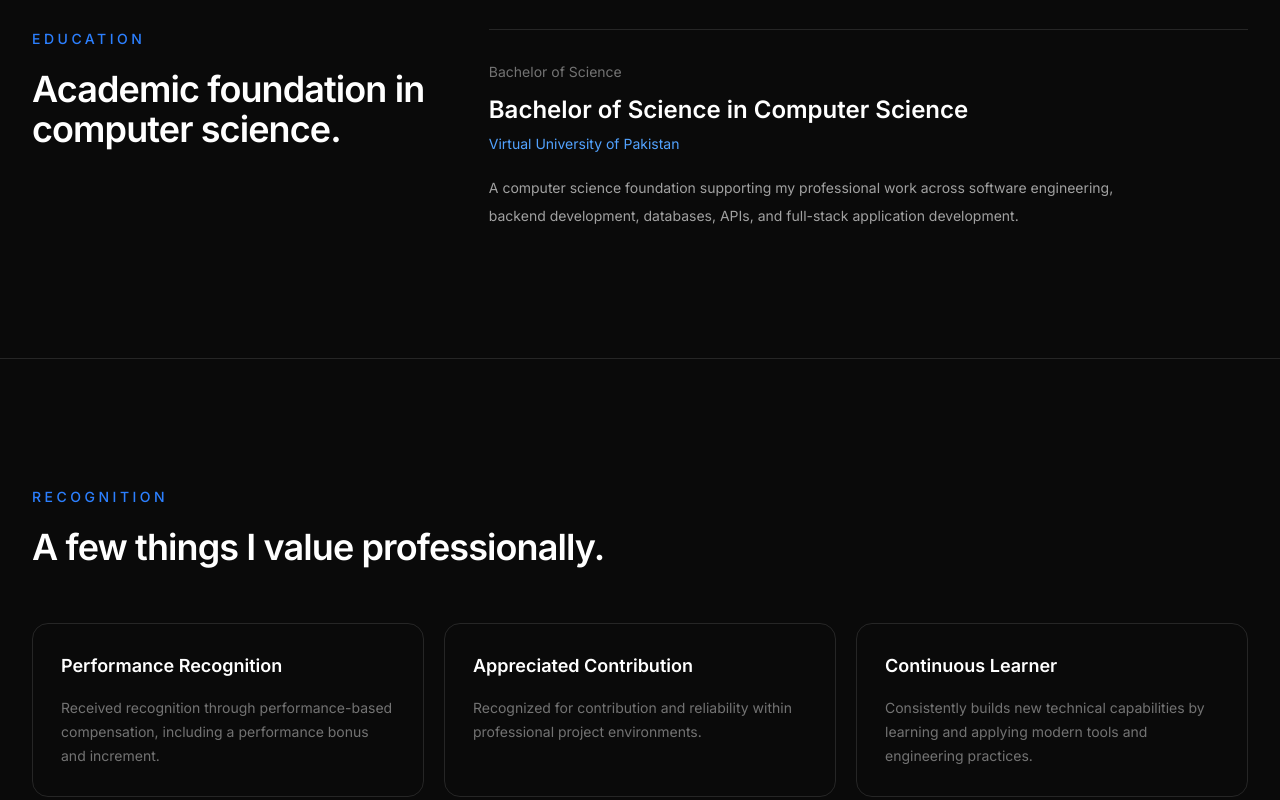
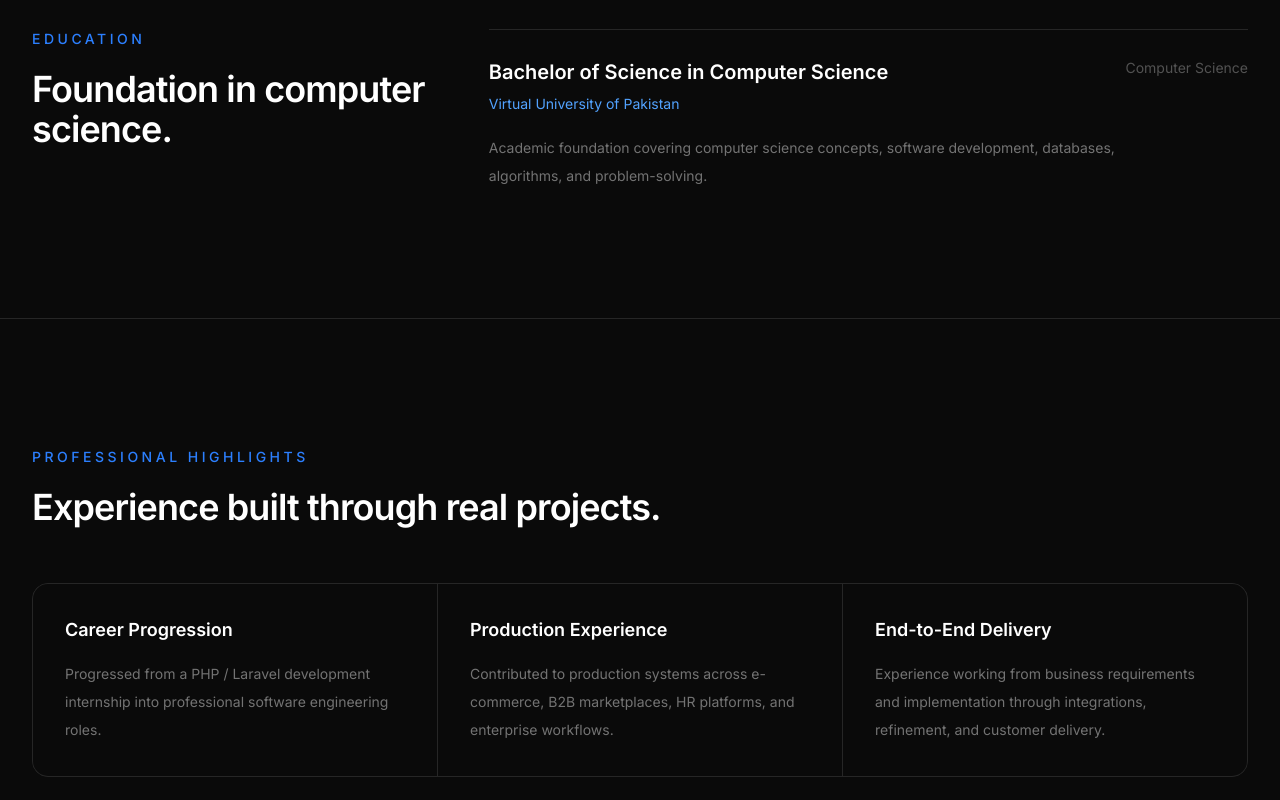
Before and after one commit to imiantalha/Portfolio, a Next.js app: page / in a window 1280 px wide. Shown: the part 8900-9700 px from the top of the page. Built offline with nearby package versions, Linux system fonts and the light colour scheme.

Commit message:
feat: improve education and professional highlights

```diff
--- a/app/components/Education.tsx
+++ b/app/components/Education.tsx
@@ -12,28 +12,34 @@ export default function Education() {
             </p>
 
             <h2 className="mt-5 text-3xl font-semibold tracking-tight text-white sm:text-4xl">
-              Academic foundation in computer science.
+              Foundation in computer science.
             </h2>
           </div>
 
-          <div className="border-t border-neutral-800 pt-8">
-            <p className="text-sm text-neutral-500">
-              Bachelor of Science
-            </p>
+          <div>
+            <div className="border-t border-neutral-800 pt-7">
+              <div className="flex flex-col justify-between gap-2 sm:flex-row">
+                <div>
+                  <h3 className="text-xl font-semibold text-white">
+                    Bachelor of Science in Computer Science
+                  </h3>
 
-            <h3 className="mt-3 text-2xl font-semibold text-white">
-              Bachelor of Science in Computer Science
-            </h3>
+                  <p className="mt-2 text-sm text-blue-400">
+                    Virtual University of Pakistan
+                  </p>
+                </div>
 
-            <p className="mt-2 text-sm text-blue-400">
-              Virtual University of Pakistan
-            </p>
+                <span className="text-sm text-neutral-600">
+                  Computer Science
+                </span>
+              </div>
 
-            <p className="mt-5 max-w-2xl text-sm leading-7 text-neutral-400">
-              A computer science foundation supporting my professional work
-              across software engineering, backend development, databases,
-              APIs, and full-stack application development.
-            </p>
+              <p className="mt-5 max-w-2xl text-sm leading-7 text-neutral-500">
+                Academic foundation covering computer science concepts,
+                software development, databases, algorithms, and
+                problem-solving.
+              </p>
+            </div>
           </div>
         </div>
       </div>
--- a/app/components/Recognition.tsx
+++ b/app/components/Recognition.tsx
@@ -1,18 +1,18 @@
-const recognition = [
+const highlights = [
   {
-    title: "Performance Recognition",
+    title: "Career Progression",
     description:
-      "Received recognition through performance-based compensation, including a performance bonus and increment.",
+      "Progressed from a PHP / Laravel development internship into professional software engineering roles.",
   },
   {
-    title: "Appreciated Contribution",
+    title: "Production Experience",
     description:
-      "Recognized for contribution and reliability within professional project environments.",
+      "Contributed to production systems across e-commerce, B2B marketplaces, HR platforms, and enterprise workflows.",
   },
   {
-    title: "Continuous Learner",
+    title: "End-to-End Delivery",
     description:
-      "Consistently builds new technical capabilities by learning and applying modern tools and engineering practices.",
+      "Experience working from business requirements and implementation through integrations, refinement, and customer delivery.",
   },
 ];
 
@@ -20,28 +20,28 @@ export default function Recognition() {
   return (
     <section className="border-t border-neutral-800 py-24 sm:py-32">
       <div className="mx-auto max-w-7xl px-6 lg:px-8">
-        <div className="max-w-2xl">
+        <div className="max-w-3xl">
           <p className="text-sm font-medium uppercase tracking-[0.25em] text-blue-500">
-            Recognition
+            Professional Highlights
           </p>
 
           <h2 className="mt-5 text-3xl font-semibold tracking-tight text-white sm:text-4xl">
-            A few things I value professionally.
+            Experience built through real projects.
           </h2>
         </div>
 
-        <div className="mt-14 grid gap-5 md:grid-cols-3">
-          {recognition.map((item) => (
+        <div className="mt-14 grid gap-px overflow-hidden rounded-2xl border border-neutral-800 bg-neutral-800 md:grid-cols-3">
+          {highlights.map((highlight) => (
             <article
-              key={item.title}
-              className="rounded-2xl border border-neutral-800 bg-neutral-950 p-7"
+              key={highlight.title}
+              className="bg-[#0a0a0a] p-7 sm:p-8"
             >
               <h3 className="text-lg font-semibold text-white">
-                {item.title}
+                {highlight.title}
               </h3>
 
-              <p className="mt-4 text-sm leading-6 text-neutral-500">
-                {item.description}
+              <p className="mt-4 text-sm leading-7 text-neutral-500">
+                {highlight.description}
               </p>
             </article>
           ))}
```
